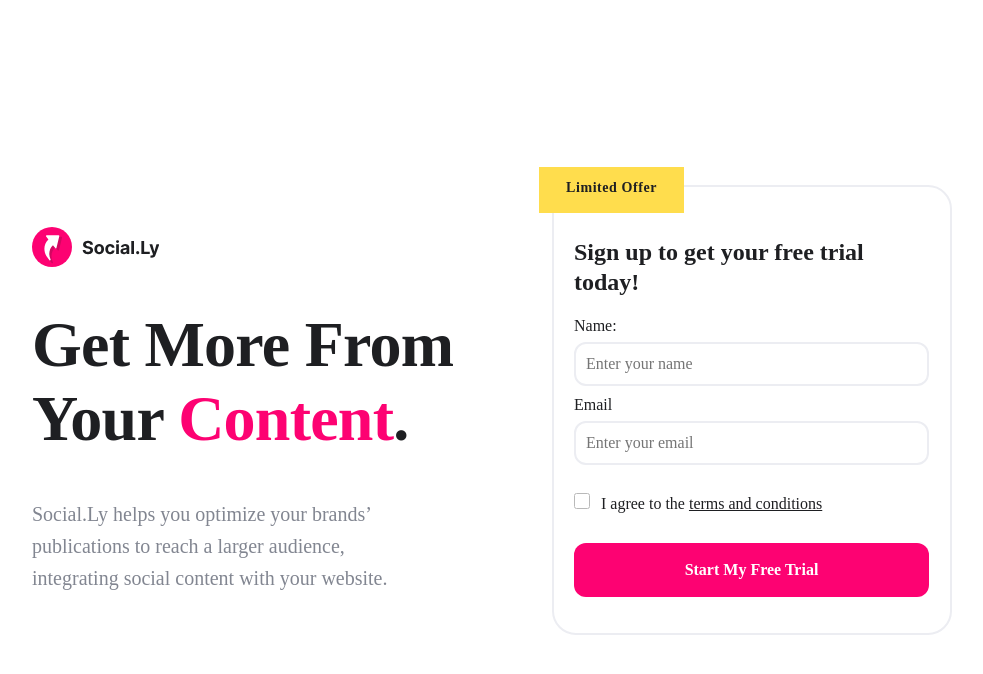
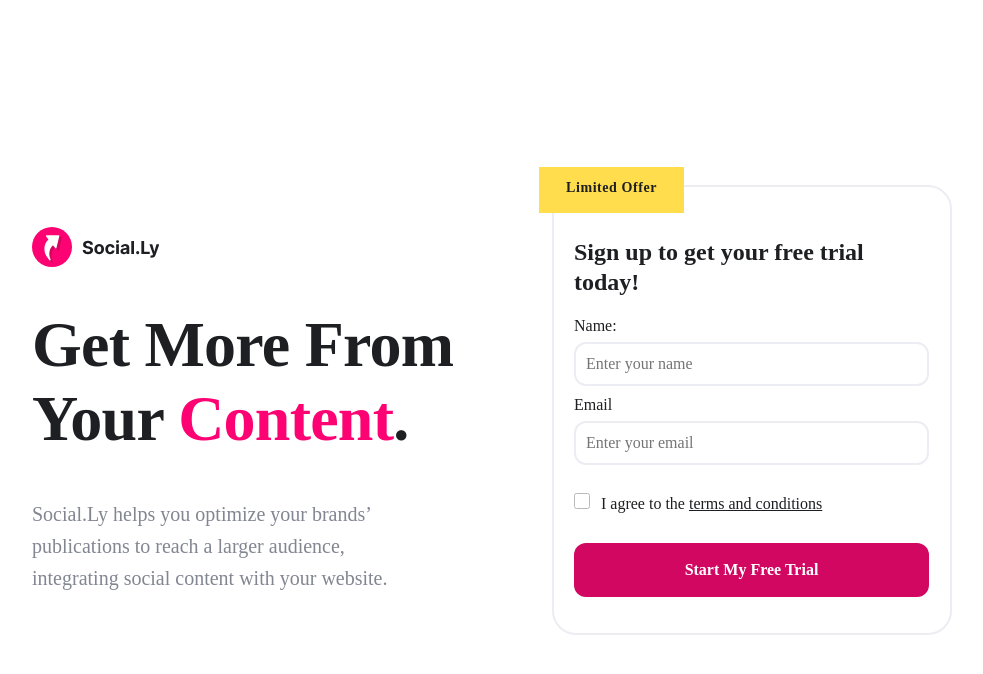
Before and after one commit to Ayatamin25/Technical-Test, a plain HTML site: page index.html in a window 1280 px wide. In both pictures the pointer is over the input "Start My Free Trial". Shown: the whole page, without its empty margins (148-1131 px from the left). Drawn offline with Linux system fonts and the light colour scheme.

Commit message:
button hover

```diff
--- a/style.css
+++ b/style.css
@@ -174,7 +174,11 @@ border:none;
 border-radius: 12px;
 width: 355px;
 height: 54px;
+cursor: pointer;
+}
 
+.btn:hover {
+  background-color: #D10761;
 }
 
 
```
